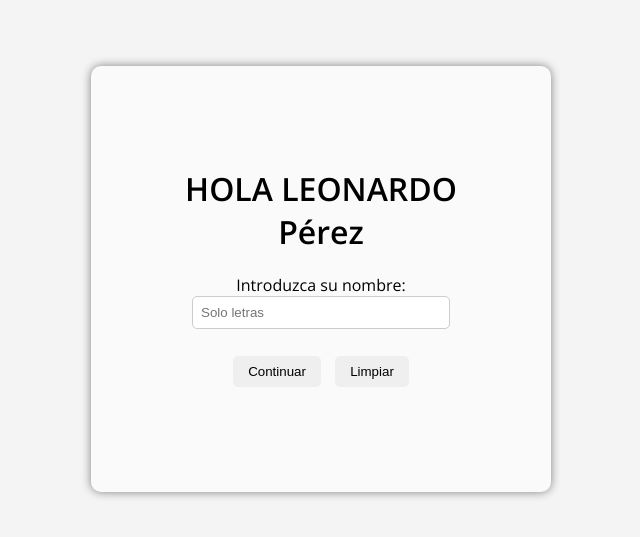
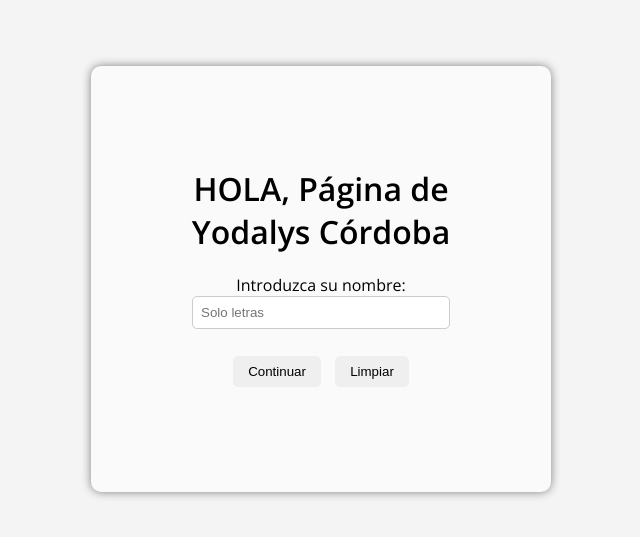
Before and after one commit to julianfumarola111710/pruebas, a plain HTML site: page index.html in a window 1280 px wide. Shown: the part 129-666 px from the top of the page, without its empty margins (319-959 px from the left). Drawn offline with nearby package versions, Linux system fonts and the light colour scheme.

Commit message:
parte de Yodalys

```diff
--- a/index.html
+++ b/index.html
@@ -8,7 +8,7 @@
 </head>
 <body>
     <div class="container">
-        <h1>HOLA LEONARDO Pérez</h1>
+        <h1>HOLA, Página de Yodalys Córdoba</h1>
 
         <label for="nombre">Introduzca su nombre:</label>
         <input type="text" id="nombre" placeholder="Solo letras">
```
